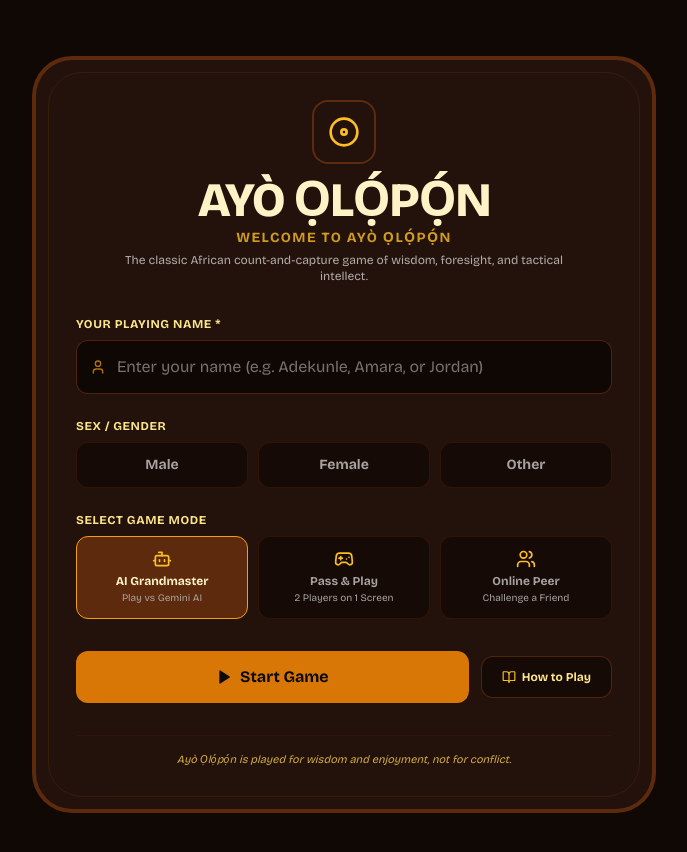
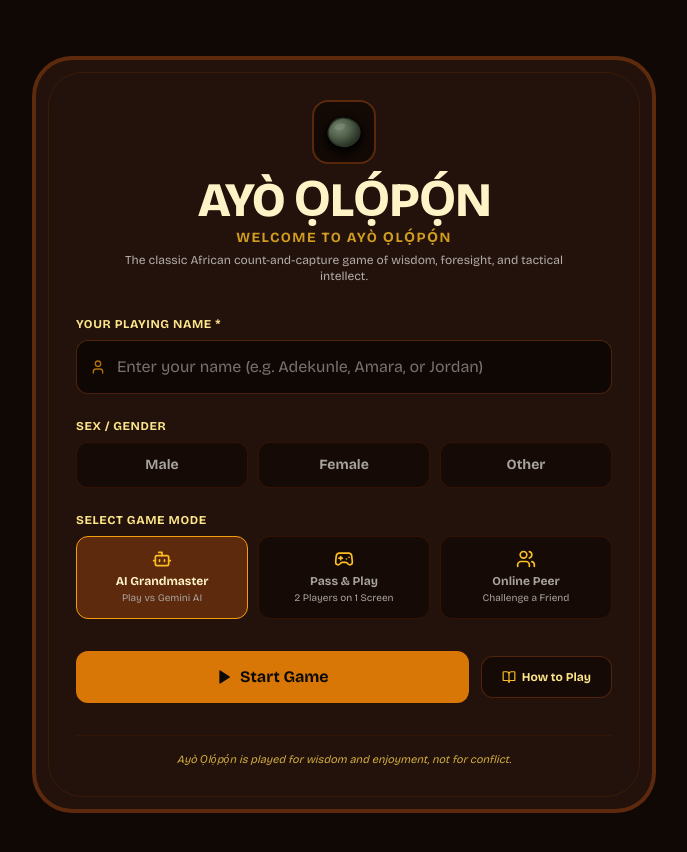
Before and after one commit to Beordun/Ayo-Olopon, a Next.js app: page / in a window 1280 px wide. Shown: the top 852 px of the page, without its empty margins (296-983 px from the left). Built offline with nearby package versions, Linux system fonts and the light colour scheme.

Commit message:
feat: add WelcomeScreen component for player profile setup and game mode selection

```diff
--- a/components/WelcomeScreen.tsx
+++ b/components/WelcomeScreen.tsx
@@ -2,7 +2,7 @@
 
 import React, { useState, useEffect } from 'react';
 import { UserProfile } from '@/types/ayo';
-import { Bot, Gamepad2, Users, Play, User, BookOpen, Swords, Disc } from 'lucide-react';
+import { Bot, Gamepad2, Users, Play, User, BookOpen, Swords } from 'lucide-react';
 import { sound } from '@/lib/audio';
 
 interface WelcomeScreenProps {
@@ -88,10 +88,38 @@ export const WelcomeScreen: React.FC<WelcomeScreenProps> = ({
         {/* Subtle decorative inner border */}
         <div className="absolute inset-2 sm:inset-3 rounded-[26px] sm:rounded-[34px] border border-amber-800/20 pointer-events-none" />
 
-        {/* Brand Header with Lucide Disc Icon */}
+        {/* Brand Header with Authentic Ọmọ Ayò Playing Seed in Carved Hollow */}
         <div className="text-center relative z-10 mb-6 sm:mb-8">
-          <div className="inline-flex items-center justify-center w-16 h-16 rounded-2xl bg-ayo-chassis border-2 border-amber-900/70 mb-3">
-            <Disc className="w-8 h-8 text-amber-400" />
+          <div className="inline-flex items-center justify-center w-16 h-16 rounded-2xl bg-[#140A05] border-2 border-amber-900/70 mb-3">
+            <svg
+              width="36"
+              height="33"
+              viewBox="0 0 22 20"
+              fill="none"
+              xmlns="http://www.w3.org/2000/svg"
+              className="transition-transform duration-300 hover:scale-110"
+              style={{
+                filter: 'drop-shadow(0 4px 6px rgba(0, 0, 0, 0.9)) drop-shadow(0 1px 2px rgba(0, 0, 0, 0.95))',
+              }}
+              aria-label="Ọmọ Ayò (Authentic Caesalpinia bonduc playing seed)"
+            >
+              <defs>
+                <radialGradient id="welcomeSeedGrad" cx="35%" cy="35%" r="65%">
+                  <stop offset="0%" stopColor="#73836C" />
+                  <stop offset="50%" stopColor="#53624D" />
+                  <stop offset="100%" stopColor="#2A3326" />
+                </radialGradient>
+              </defs>
+              {/* Organic asymmetrical pebble shape with authentic Caesalpinia bonduc seed gradient */}
+              <path
+                d="M10.8 1.2C15.5 1.5 19.8 4.2 20.6 8.5C21.4 12.8 18.2 17.1 13.5 18.3C8.8 19.5 3.5 17.2 1.8 12.8C0.1 8.5 3.2 2.8 7.8 1.6C8.8 1.3 9.8 1.1 10.8 1.2Z"
+                fill="url(#welcomeSeedGrad)"
+                stroke="#2A3326"
+                strokeWidth="0.8"
+              />
+              {/* Subtle organic light sheen on top surface */}
+              <ellipse cx="8.5" cy="6.5" rx="3.5" ry="2" fill="#889980" opacity="0.4" transform="rotate(-15 8.5 6.5)" />
+            </svg>
           </div>
 
           <h1 className="text-3xl sm:text-4xl md:text-5xl font-extrabold tracking-tight text-amber-100 uppercase font-brand">
```
